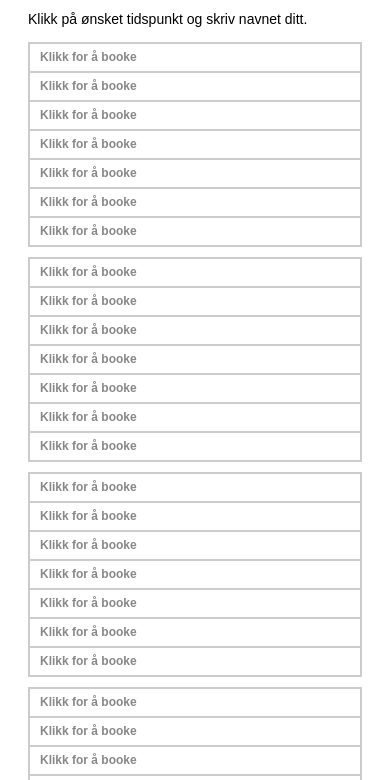
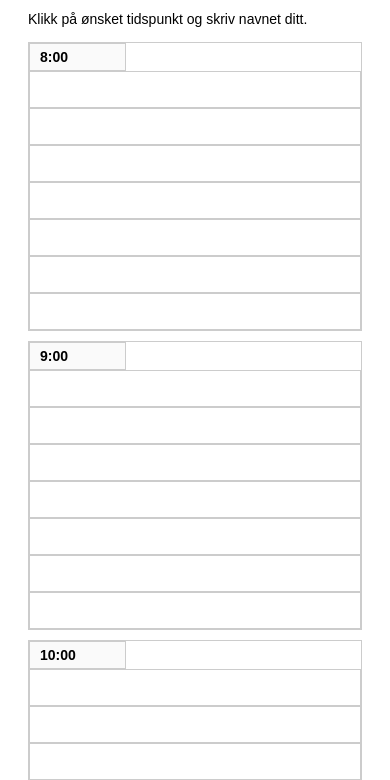
Before and after one commit to lonaBarsje/Stokkesgym, a plain HTML site: page index.html in a window 390 px wide. Shown: the part 64-844 px from the top of the page. Drawn offline with Linux system fonts and the light colour scheme; no server answers.

Commit message:
Add files via upload

```diff
--- a/index.html
+++ b/index.html
@@ -61,12 +61,16 @@
             }
 
             .time {
-                display: none; /* Skjuler tidene for mobil */
+                font-size: 14px;
+                text-align: left;
+                padding-left: 10px;
+                display: block;
             }
 
             td.slot {
                 font-size: 12px;
                 padding: 8px;
+                width: auto; /* Gjør cellene mer fleksible på små skjermer */
             }
 
             /* Gjør kalenderen vertikal på små skjermer */
@@ -74,6 +78,7 @@
                 display: block;
             }
 
+            /* Skjuler hele første kolonne (tid) på mobil, men viser dager i overskrift */
             thead tr {
                 position: absolute;
                 top: -9999px;
@@ -83,11 +88,14 @@
             tr {
                 border: 1px solid #ccc;
                 margin-bottom: 10px;
+                display: flex;
+                flex-direction: column; /* Lar elementene vises vertikalt */
             }
 
             td {
                 position: relative;
                 padding-left: 50%;
+                width: 100%;
             }
 
             td::before {
@@ -102,9 +110,15 @@
                 text-align: left;
                 padding-left: 10px;
             }
+
+            /* Gjør det lettere å lese på svært små skjermer */
+            td.slot {
+                font-size: 10px;
+                padding: 12px;
+            }
         }
 
-        /* Enda mindre skjerm (mobiltelefoner) */
+        /* For veldig små skjermer (mobiltelefoner) */
         @media screen and (max-width: 480px) {
             td.slot {
                 padding-left: 15px;
@@ -118,13 +132,6 @@
             p {
                 font-size: 14px;
             }
-        }
-
-        /* Indikasjon for interaktivitet */
-        td.slot::before {
-            content: "Klikk for å booke";
-            font-size: 12px;
-            color: #888;
         }
     </style>
 </head>
```
